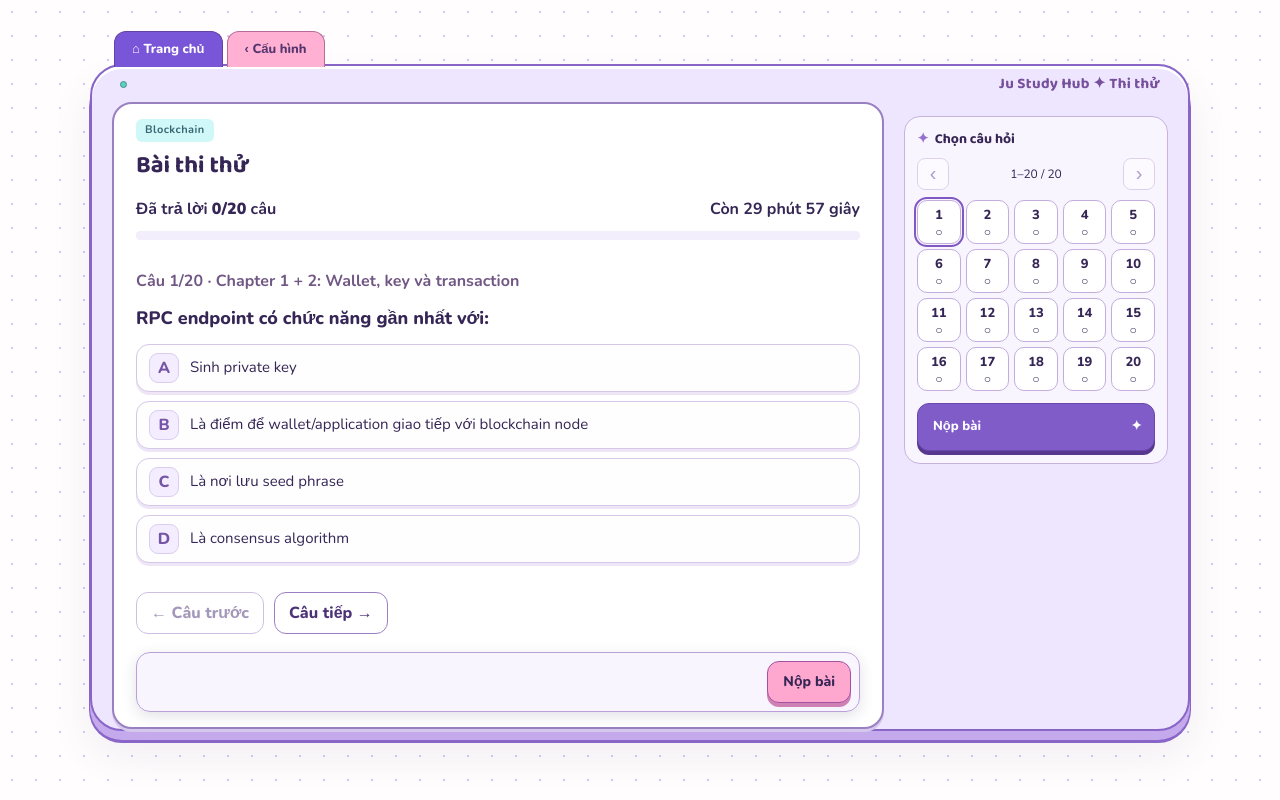
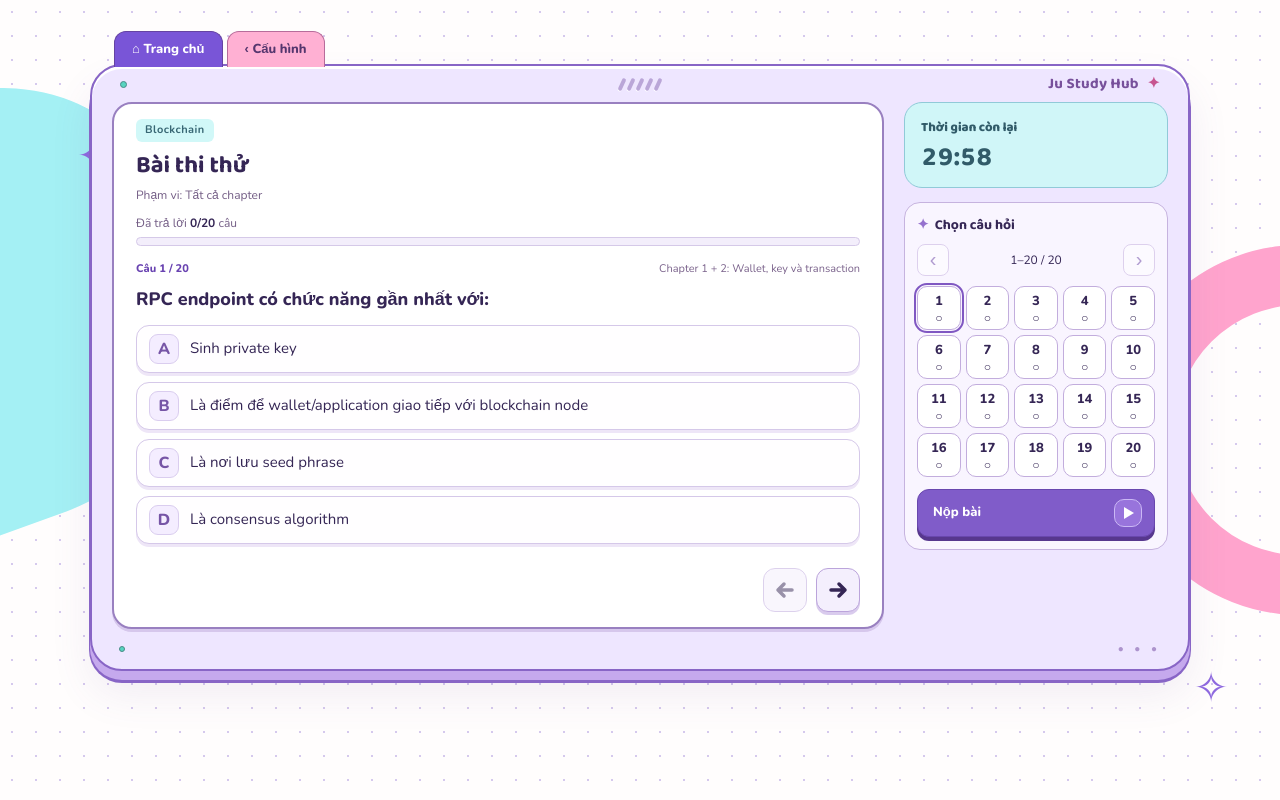
Before and after one commit to nghonganh016/ju-study-hub, a Next.js app: page /exam in a window 1280 px wide. Both pictures are taken after a click on the button "Bắt đầu thi". Built offline with nearby package versions, Linux system fonts and the light colour scheme.

Commit message:
feat: enhance Exam interface with new time panel and navigation improvements

```diff
--- a/components/Exam.module.css
+++ b/components/Exam.module.css
@@ -1,44 +1,169 @@
+.configConsole {
+  max-width: 860px;
+}
+
 .config {
-  margin: 0 auto;
-  width: min(100%, 760px);
-  min-height: 430px;
+  width: 100%;
 }
-.config > p { margin-top: 12px; }
+
+.config > p {
+  margin-top: 12px;
+}
+
 .fields {
   display: grid;
   grid-template-columns: repeat(2, minmax(0, 1fr));
   gap: 16px;
   margin: 24px 0;
 }
-.fields label { display: grid; gap: 6px; font-weight: 800; min-width: 0; }
+
+.fields label {
+  display: grid;
+  gap: 6px;
+  min-width: 0;
+  font-weight: 800;
+}
+
 .fields select {
-  width: 100%; min-width: 0; padding: 11px;
-  border: 1px solid #b9a0d9; border-radius: 12px;
-  background: white; color: #352655;
+  width: 100%;
+  min-width: 0;
+  min-height: 44px;
+  padding: 9px 12px;
+  border: 1.5px solid #ac93d0;
+  border-radius: 12px;
+  background: #fff;
+  box-shadow: 0 3px #e5d8f3;
+  color: #352655;
+  font: inherit;
+  font-weight: 700;
 }
-.fields select:focus-visible, .secondary:focus-visible { outline: 3px solid #7955d7; outline-offset: 2px; }
-.actions { display: flex; flex-wrap: wrap; align-items: center; gap: 10px; margin-top: 20px; }
-.secondary {
-  min-height: 42px; padding: 8px 14px;
-  border: 1px solid #9b80c5; border-radius: 12px;
-  background: #fff; color: #4c3377; font-weight: 800;
+
+.fields select:focus-visible {
+  outline: 3px solid #5934b7;
+  outline-offset: 3px;
 }
-.secondary:disabled { opacity: .5; cursor: not-allowed; }
-.warning { padding: 10px; border: 1px solid #c96c81; border-radius: 10px; background: #fff0f4; color: #782b48; }
-.overview { display: flex; flex-wrap: wrap; justify-content: space-between; gap: 8px; margin-top: 16px; font-weight: 700; }
-.result { margin: 16px 0; padding: 15px; border: 1px solid #b9a0d9; border-radius: 12px; background: #f9f5ff; }
-.result p + p { margin-top: 5px; }
-.question { margin-top: 22px; }
-.meta { margin-bottom: 12px; color: #705784; font-weight: 700; }
+
+.actions {
+  display: flex;
+  flex-wrap: wrap;
+  align-items: center;
+  gap: 12px;
+  margin-top: 16px;
+}
+
+.warning {
+  padding: 10px;
+  border: 1px solid #c96c81;
+  border-radius: 10px;
+  background: #fff0f4;
+  color: #782b48;
+}
+
+.scope {
+  margin-top: 5px;
+  color: #735d85;
+  font-size: 12px;
+}
+
+.result {
+  margin: 16px 0 8px;
+  padding: 14px 16px;
+  border: 1px solid #c6b3df;
+  border-radius: 14px;
+  background: #f9f5ff;
+}
+
+.result p + p {
+  margin-top: 5px;
+}
+
+.result .actions {
+  margin-top: 14px;
+}
+
+.score {
+  margin-right: 5px;
+  color: #6943a3;
+  font-size: 20px;
+  font-variant-numeric: tabular-nums;
+}
+
+.questionActions {
+  display: flex;
+  justify-content: flex-end;
+  margin-top: 15px;
+}
+
+.timePanel {
+  min-width: 0;
+  padding: 15px 16px;
+  border: 1px solid #90cad8;
+  border-radius: 18px;
+  background: #d0f6f8;
+  color: #315b69;
+}
+
+.timePanel[data-warning="true"] {
+  border-color: #d894ae;
+  background: #fff0f5;
+  color: #783f5b;
+}
+
+.timePanel h2 {
+  font-size: 13px;
+  font-weight: 800;
+}
+
+.timeValue {
+  margin-top: 5px;
+  font-family: var(--font-baloo), sans-serif;
+  font-size: 27px;
+  font-variant-numeric: tabular-nums;
+  font-weight: 700;
+  line-height: 1.1;
+  white-space: nowrap;
+}
+
+.timePanel[data-complete="true"] .timeValue {
+  font-size: 19px;
+  line-height: 1.35;
+  white-space: normal;
+}
+
+.timeNote {
+  margin-top: 6px;
+  font-size: 12px;
+  font-weight: 800;
+}
+
 .submitDock {
-  position: sticky; bottom: 10px; z-index: 3;
-  display: flex; justify-content: flex-end;
-  margin-top: 18px; padding: 8px;
-  border: 1px solid #b9a0d9; border-radius: 14px;
-  background: #f9f5fff2; box-shadow: 0 4px 14px #35265525;
+  display: none;
 }
+
 @media (max-width: 760px) {
-  .fields { grid-template-columns: minmax(0, 1fr); }
-  .config { min-height: 0; }
-  .actions > button { max-width: 100%; }
+  .fields {
+    grid-template-columns: minmax(0, 1fr);
+  }
+
+  .actions > button {
+    max-width: 100%;
+  }
+
+  .submitDock {
+    position: sticky;
+    bottom: 8px;
+    z-index: 3;
+    display: flex;
+    justify-content: flex-end;
+    margin-top: 18px;
+    padding: 8px;
+    border: 1px solid #b9a0d9;
+    border-radius: 14px;
+    background: #f9f5fff2;
+    box-shadow: 0 4px 14px #35265525;
+  }
+
+  .sideSubmit {
+    display: none;
+  }
 }
--- a/components/ExamApp.tsx
+++ b/components/ExamApp.tsx
@@ -2,6 +2,7 @@
 
 import { useCallback, useEffect, useEffectEvent, useRef, useState } from "react";
 import Link from "next/link";
+import GameArrow from "@/components/GameArrow";
 import MathText from "@/components/MathText";
 import QuizNavigation, { QUESTIONS_PER_PAGE, type QuestionStatus } from "@/components/QuizNavigation";
 import consoleStyles from "@/components/QuizConsole.module.css";
@@ -19,6 +20,15 @@ function duration(ms: number) {
     const hours = Math.floor(seconds / 3600);
     const minutes = Math.floor(seconds % 3600 / 60);
     return hours ? `${hours} giờ ${minutes} phút ${seconds % 60} giây` : `${minutes} phút ${seconds % 60} giây`;
+}
+
+function clockTime(ms: number) {
+    const seconds = Math.max(0, Math.ceil(ms / 1000));
+    const hours = Math.floor(seconds / 3600);
+    const minutes = Math.floor(seconds % 3600 / 60);
+    const minutesText = hours ? String(minutes).padStart(2, "0") : String(minutes);
+    const clock = `${minutesText}:${String(seconds % 60).padStart(2, "0")}`;
+    return hours ? `${hours}:${clock}` : clock;
 }
 
 export default function ExamApp({ catalog, sections, initialView }: {
@@ -205,14 +215,22 @@ export default function ExamApp({ catalog, sections, initialView }: {
         if (record.status === "working") return "draft";
         return option === item.question.correctOptionId ? "correct" : "incorrect";
     }) ?? [];
+    const scopeLabel = record?.config.chapterId === null
+        ? "Tất cả chapter" : record?.items[0]?.chapterTitle;
+    const remaining = record?.deadlineAt === null ? null : Math.max(0, (record?.deadlineAt ?? 0) - now);
 
-    return <main className={consoleStyles.scene}>
-        <section className={consoleStyles.console} aria-label="Thi thử">
+    return <main className={consoleStyles.scene} data-motion="off">
+        <div className={consoleStyles.ambient} aria-hidden="true"><i /><i /><i /><span>✦</span><span>✧</span></div>
+        <section className={`${consoleStyles.console} ${view === "config" ? styles.configConsole : ""}`} aria-label="Thi thử">
             <nav className={consoleStyles.consoleTabs} aria-label="Điều hướng thi thử">
                 <Link href="/" className={`${consoleStyles.consoleTab} ${consoleStyles.homeTab}`}>⌂ Trang chủ</Link>
                 <Link href="/exam" className={`${consoleStyles.consoleTab} ${consoleStyles.chapterTab}`} onClick={() => setView("config")}>‹ Cấu hình</Link>
             </nav>
-            <div className={consoleStyles.consoleTop}><span className={consoleStyles.powerLight} aria-hidden="true"><i /></span><span className={consoleStyles.consoleMark}>Ju Study Hub ✦ Thi thử</span></div>
+            <div className={consoleStyles.consoleTop}>
+                <span className={consoleStyles.powerLight} aria-hidden="true"><i /></span>
+                <div className={consoleStyles.speaker} aria-hidden="true"><b /><b /><b /><b /><b /></div>
+                <span className={consoleStyles.consoleMark}>Ju Study Hub <span aria-hidden="true">✦</span></span>
+            </div>
             {!loaded ? <div className={consoleStyles.screen} role="status">Đang khôi phục lượt thi…</div>
                 : view === "config" ? <section className={`${consoleStyles.screen} ${styles.config}`}>
                     <h1>Thi thử</h1>
@@ -238,8 +256,8 @@ export default function ExamApp({ catalog, sections, initialView }: {
                     {pool.length < 20 && <p role="status">Ngân hàng có ít hơn 20 câu. Hãy chọn số lượng hợp lệ; mặc định là toàn bộ.</p>}
                     <div className={styles.actions}>
                         <button type="button" className={consoleStyles.primary} disabled={pool.length === 0} onClick={() => start({ ...config, count: selectedCount })}>Bắt đầu thi</button>
-                        {record?.status === "working" && <button type="button" className={styles.secondary} onClick={() => { setView("attempt"); window.history.pushState(window.history.state, "", "/exam/attempt"); }}>Tiếp tục bài đang làm</button>}
-                        {record?.status === "submitted" && <button type="button" className={styles.secondary} onClick={() => { setView("attempt"); window.history.pushState(window.history.state, "", "/exam/attempt"); }}>Xem kết quả gần nhất</button>}
+                        {record?.status === "working" && <button type="button" className={consoleStyles.secondary} onClick={() => { setView("attempt"); window.history.pushState(window.history.state, "", "/exam/attempt"); }}>Tiếp tục bài đang làm</button>}
+                        {record?.status === "submitted" && <button type="button" className={consoleStyles.secondary} onClick={() => { setView("attempt"); window.history.pushState(window.history.state, "", "/exam/attempt"); }}>Xem kết quả gần nhất</button>}
                     </div>
                 </section> : !record ? <section className={consoleStyles.screen}>
                     <h1>Chưa có lượt thi</h1><p role="alert">{error ?? "Hãy cấu hình đề thi trước khi bắt đầu."}</p>
@@ -248,20 +266,23 @@ export default function ExamApp({ catalog, sections, initialView }: {
                     <section ref={screenRef} tabIndex={-1} className={consoleStyles.screen} aria-label="Nội dung bài thi">
                         <div className={consoleStyles.screenHeader}><span className={consoleStyles.subject}>{current?.subjectTitle}</span></div>
                         <h1>{record.status === "submitted" ? "Kết quả thi thử" : "Bài thi thử"}</h1>
+                        <p className={styles.scope}>Phạm vi: {scopeLabel}</p>
                         {!saved && <p className={styles.warning} role="status">Tiến độ chưa lưu được. Bài đang được giữ trong bộ nhớ của tab này.</p>}
                         {record.status === "working" ? <>
-                            <div className={styles.overview} aria-live="polite"><span>Đã trả lời <strong>{answered}/{record.items.length}</strong> câu</span>
-                                <span>{record.deadlineAt === null ? "Không giới hạn thời gian" : `Còn ${duration(record.deadlineAt - now)}`}</span></div>
-                            <progress className={consoleStyles.progress} value={answered} max={record.items.length} aria-label="Số câu đã trả lời" />
+                            <div className={consoleStyles.progressLabels} aria-live="polite"><span>Đã trả lời <strong>{answered}/{record.items.length}</strong> câu</span></div>
+                            <div className={consoleStyles.progressTrack} role="progressbar" aria-label="Số câu đã trả lời"
+                                aria-valuenow={answered} aria-valuemin={0} aria-valuemax={record.items.length}>
+                                <span style={{ width: `${answered / record.items.length * 100}%` }} />
+                            </div>
                         </> : <div className={styles.result} role="status">
-                            <p><strong>{record.result?.correct}/{record.items.length}</strong> câu đúng, {record.result?.percentage}% trên tổng số câu.</p>
+                            <p><strong className={styles.score}>{record.result?.correct}/{record.items.length}</strong> câu đúng, {record.result?.percentage}% trên tổng số câu.</p>
                             <p>Sai: {record.result?.incorrect} · Bỏ trống: {record.result?.unanswered}</p>
-                            <p>Thời gian làm: {duration(record.result?.elapsedMs ?? 0)} · {record.reason === "timeout" ? "Hết giờ" : "Nộp bài"}</p>
                             <div className={styles.actions}><button type="button" className={consoleStyles.primary} onClick={() => start(record.config)}>Thi lại với đề mới</button>
-                                <button type="button" className={styles.secondary} onClick={() => { setConfig(record.config); setView("config"); window.history.pushState(window.history.state, "", "/exam"); }}>Đổi cấu hình</button></div>
+                                <button type="button" className={consoleStyles.secondary} onClick={() => { setConfig(record.config); setView("config"); window.history.pushState(window.history.state, "", "/exam"); }}>Đổi cấu hình</button></div>
                         </div>}
                         {current && <div key={`${record.attemptId}:${record.currentIndex}`} className={styles.question}>
-                            <p className={styles.meta}>Câu {record.currentIndex + 1}/{record.items.length} · {current.chapterTitle}</p>
+                            <div className={consoleStyles.questionMeta}><span>Câu {record.currentIndex + 1} / {record.items.length}</span>
+                                {record.config.chapterId === null && <span>{current.chapterTitle}</span>}</div>
                             <fieldset disabled={record.status === "submitted"} className={consoleStyles.answers}>
                                 <legend><MathText text={current.question.prompt} /></legend>
                                 {current.question.options.map(option => {
@@ -282,21 +303,34 @@ export default function ExamApp({ catalog, sections, initialView }: {
                                 {current.question.source && <p>Nguồn: {/^https?:\/\/|^\//.test(current.question.source) ? <a href={current.question.source} target="_blank" rel="noopener noreferrer">Mở tài liệu ↗</a> : current.question.source}</p>}
                                 {current.question.sources?.map((source, index) => <p key={index}>Nguồn {index + 1}: {source.kind === "lecture" ? `${source.file}, trang PDF ${source.pdfPage}, slide ${source.slideNumber}: ${source.slideTitle}` : <a href={source.url} target="_blank" rel="noopener noreferrer">{source.title}, {source.section} ↗</a>}</p>)}
                             </div>}
-                            <div className={styles.actions}>
-                                <button type="button" className={styles.secondary} disabled={record.currentIndex === 0} onClick={() => navigate(record.currentIndex - 1)}>← Câu trước</button>
-                                <button type="button" className={styles.secondary} disabled={record.currentIndex === record.items.length - 1} onClick={() => navigate(record.currentIndex + 1)}>Câu tiếp →</button>
+                            <div className={styles.questionActions}>
+                                <div className={consoleStyles.stepButtons}>
+                                    <button type="button" aria-label="Câu trước" title="Câu trước" disabled={record.currentIndex === 0} onClick={() => navigate(record.currentIndex - 1)}><GameArrow direction="left" /></button>
+                                    <button type="button" aria-label="Câu tiếp theo" title="Câu tiếp theo" disabled={record.currentIndex === record.items.length - 1} onClick={() => navigate(record.currentIndex + 1)}><GameArrow direction="right" /></button>
+                                </div>
                             </div>
                         </div>}
                         {record.status === "working" && <div className={styles.submitDock}><button type="button" className={consoleStyles.primary} onClick={submit}>Nộp bài</button></div>}
                     </section>
                     <aside className={consoleStyles.sidePanel}>
+                        <section className={styles.timePanel} data-warning={record.status === "working" && remaining !== null && remaining <= 5 * 60_000}
+                            data-complete={record.status === "submitted"} aria-label={record.status === "working" ? "Thời gian thi" : "Thời gian làm bài"}>
+                            <h2>{record.status === "working" && remaining !== null ? "Thời gian còn lại" : "Thời gian làm bài"}</h2>
+                            <p className={styles.timeValue}>{record.status === "working"
+                                ? remaining === null ? "Không giới hạn" : clockTime(remaining)
+                                : duration(record.result?.elapsedMs ?? 0)}</p>
+                            {record.status === "submitted" && <p className={styles.timeNote}>{record.reason === "timeout" ? "Hết giờ" : "Nộp bài"}</p>}
+                        </section>
                         <div className={consoleStyles.navigation}>
                             <QuizNavigation statuses={statuses} currentIndex={record.currentIndex} page={page}
                                 onPageChange={setPage} onNavigate={navigate} />
-                            {record.status === "working" && <button type="button" className={consoleStyles.summaryButton} onClick={submit}>Nộp bài <span aria-hidden="true">✦</span></button>}
+                            {record.status === "working" && <button type="button" className={`${consoleStyles.summaryButton} ${styles.sideSubmit}`} onClick={submit}>
+                                <span>Nộp bài</span><span className={consoleStyles.summaryIcon} aria-hidden="true"><span className={consoleStyles.playTriangle} /></span>
+                            </button>}
                         </div>
                     </aside>
                 </div>}
+            <div className={consoleStyles.consoleBottom} aria-hidden="true"><span><i /></span><span>● ● ●</span></div>
         </section>
     </main>;
 }
```
Also changed, not shown: 1 other file (tests, documents, lock files or other folders).
